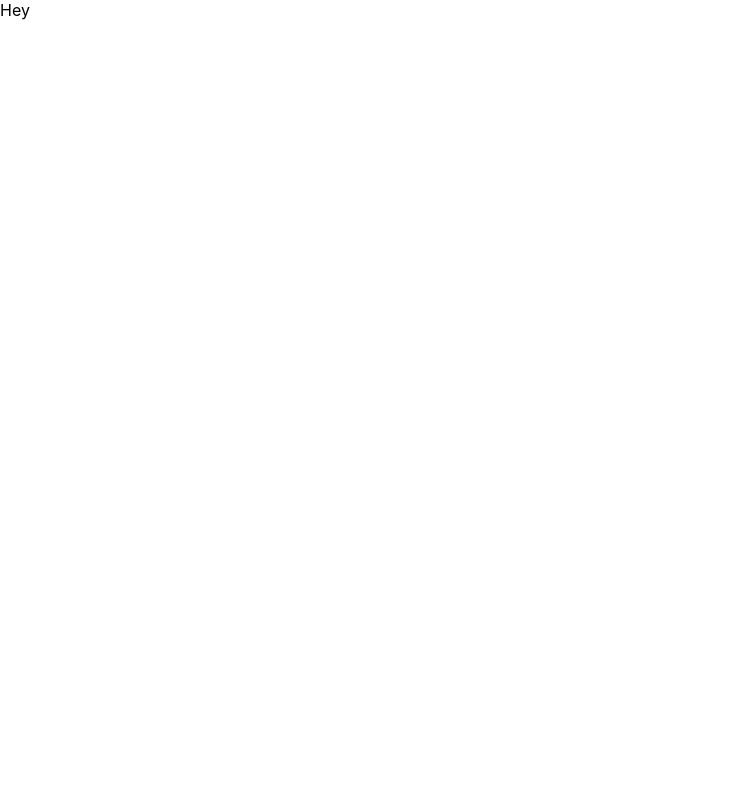
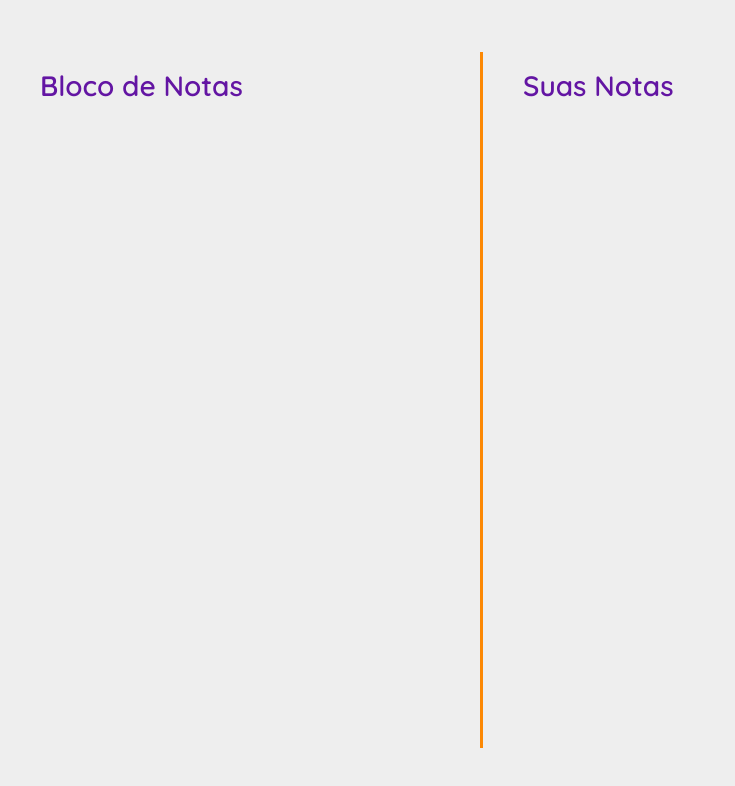
Before and after one commit to karranlemos/notes-app, a React (Create React App) app: page / in a window 1280 px wide. Shown: the top 786 px of the page, without its empty margins (0-735 px from the left). Built offline with nearby package versions, Linux system fonts and the light colour scheme.

Commit message:
Cria separação entre áreas de criação e de edição de notas + estilo

```diff
--- a/package.json
+++ b/package.json
@@ -3,6 +3,8 @@
   "version": "0.1.0",
   "private": true,
   "dependencies": {
+    "@material-ui/core": "^4.12.3",
+    "@material-ui/styles": "^4.11.4",
     "@testing-library/jest-dom": "^5.11.4",
     "@testing-library/react": "^11.1.0",
     "@testing-library/user-event": "^12.1.10",
--- a/src/App.tsx
+++ b/src/App.tsx
@@ -1,9 +1,9 @@
 import React from 'react';
 
+import NotesPage from './pages/NotesPage';
+
 const App: React.FC = () => (
-  <div>
-    Hey
-  </div>
+  <NotesPage />
 );
 
 export default App;
--- /dev/null
+++ b/src/app/colors.ts
@@ -0,0 +1,7 @@
+const colors = {
+  white: '#eeeeee',
+  orange: '#fc8803',
+  purple: '#6315a3',
+};
+
+export default colors;
--- a/src/index.css
+++ b/src/index.css
@@ -1,10 +1,34 @@
+@import url('https://fonts.googleapis.com/css2?family=Quicksand:wght@400;500;600&display=swap');
+@import url('https://fonts.googleapis.com/css2?family=Cairo:wght@400;700;900&display=swap');
+
+html, body {
+  margin: 0;
+}
+
 body {
-  margin: 0;
-  font-family: -apple-system, BlinkMacSystemFont, 'Segoe UI', 'Roboto', 'Oxygen',
-    'Ubuntu', 'Cantarell', 'Fira Sans', 'Droid Sans', 'Helvetica Neue',
+  position: relative;
+
+  font-family:
+    'Cairo', Tahoma, -apple-system, BlinkMacSystemFont, 'Segoe UI', 'Roboto',
+    'Oxygen', 'Ubuntu', 'Cantarell', 'Fira Sans', 'Droid Sans', 'Helvetica Neue',
     sans-serif;
-  -webkit-font-smoothing: antialiased;
-  -moz-osx-font-smoothing: grayscale;
+
+  font-size: 18px;
+  line-height: 160%;
+  box-sizing: border-box;
+}
+
+h1, h2, h3, h4, h5, h6 {
+  margin: 0 0 20px 0;
+  font-family: 'Quicksand', 'Roboto', Tahoma, sans-serif;
+}
+
+h1 {
+  font-size: 44px;
+}
+
+h2 {
+  font-size: 32px;
 }
 
 code {
--- /dev/null
+++ b/src/pages/NotesPage/index.tsx
@@ -0,0 +1,30 @@
+import React from 'react';
+
+import useStyles from './styles';
+
+const NotesPage: React.FC = () => {
+  const classes = useStyles();
+
+  return (
+    <div
+      className={classes.pageContainer}
+    >
+      <div
+        className={classes.noteForm}
+      >
+        <h2 className={classes.dashboardSubtitle}>
+          Bloco de Notas
+        </h2>
+      </div>
+      <div
+        className={classes.allNotes}
+      >
+        <h2 className={classes.dashboardSubtitle}>
+          Suas Notas
+        </h2>
+      </div>
+    </div>
+  );
+};
+
+export default NotesPage;
--- /dev/null
+++ b/src/pages/NotesPage/styles.tsx
@@ -0,0 +1,34 @@
+import { makeStyles } from '@material-ui/styles';
+
+import colors from '../../app/colors';
+
+const useStyles = makeStyles({
+  pageContainer: {
+    width: '100vw',
+    height: '100vh',
+    overflow: 'auto',
+    boxSizing: 'border-box',
+    backgroundColor: colors.white,
+    display: 'flex',
+    padding: '52px 0',
+  },
+
+  dashboardSubtitle: {
+    fontSize: 28,
+    color: colors.purple,
+  },
+
+  noteForm: {
+    padding: '20px 40px',
+    maxWidth: 400,
+    width: '100%',
+    borderRight: `3px solid ${colors.orange}`,
+  },
+
+  allNotes: {
+    padding: '20px 40px',
+    flex: 1,
+  },
+});
+
+export default useStyles;
```
Also changed, not shown: 1 other file (tests, documents, lock files or other folders).
